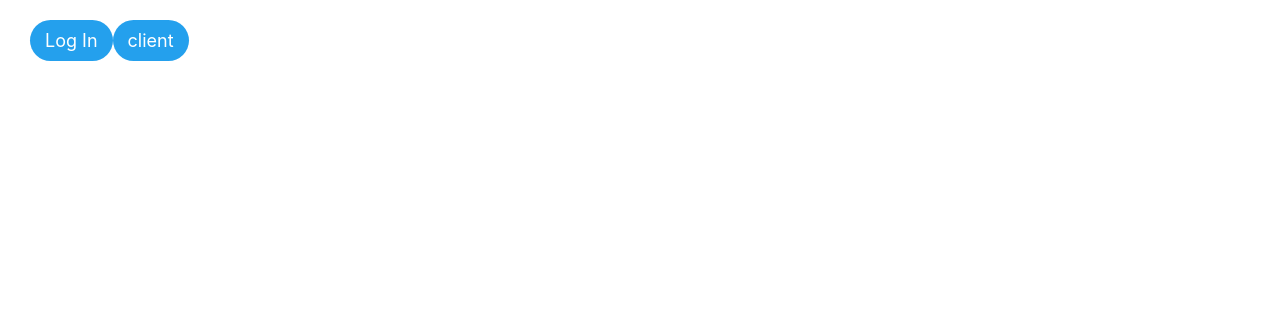
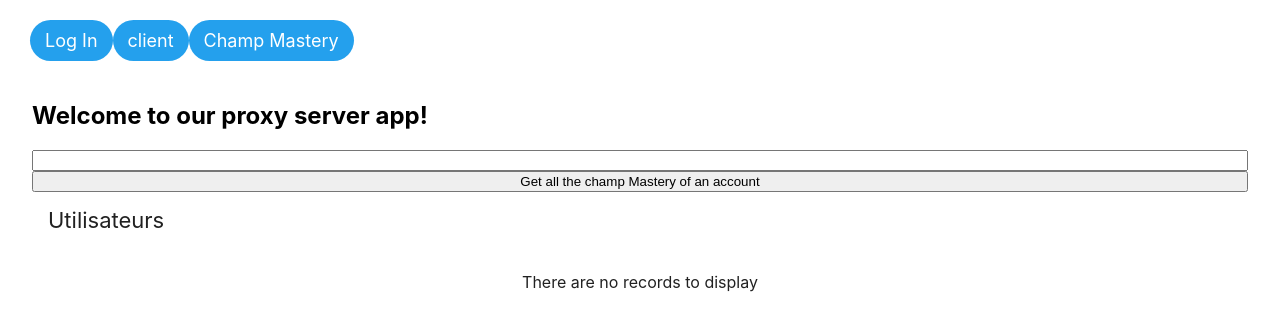
Before and after one commit to Benjamin0173/League, a React (Create React App) app: page /ChampMastery in a window 1280 px wide. Before the commit this address had no page. Shown: the top 330 px of the page. Built offline with nearby package versions, Linux system fonts and the light colour scheme.

Commit message:
four commit

```diff
--- /dev/null
+++ b/src/Component/ChampMastery.js
@@ -0,0 +1,133 @@
+import '../App.css'
+import React, { useState } from 'react'
+import axios from 'axios'
+import DataTable from 'react-data-table-component'
+import { Button } from '@mui/material'
+
+function ChampionMastery() {
+  const [searchText, setSearchText] = useState('')
+  const [champMastery, setChampMastery] = useState([])
+
+  const [selectedRows, setSelectedRows] = React.useState([])
+  const [toggleCleared, setToggleCleared] = React.useState(false)
+  const handleRowSelected = React.useCallback((state) => {
+    setSelectedRows(state.selectedRows)
+  }, [])
+
+  function getChampionMastery(event) {
+    //console.log(searchText)
+    axios
+      .get('http://localhost:4000/ChampionMastery', {
+        params: { username: { searchText } },
+      })
+      .then(function (response) {
+        setChampMastery(response.data)
+      })
+      .catch(function (error) {
+        console.log(error)
+      })
+  }
+  console.log(champMastery)
+
+  const columns = [
+    {
+      name: 'ID Champion',
+      selector: (row) => row.championId,
+    },
+    {
+      name: 'Champion level',
+      selector: (row) => row.championLevel,
+    },
+    {
+      name: 'Champion Point',
+      selector: (row) => row.championPoints,
+    },
+  ]
+
+  const handleChange = ({ selectedRows }) => {}
+
+  // eslint-disable-next-line react-hooks/exhaustive-deps
+  const Deleteall = async () => {
+    /* console.log(dataid, ID)
+    dataid.forEach(async (ID) => {
+      //await DeleteData(ID).then(() => Load())
+      console.log(dataid, ID)
+    })
+    ID = ''
+    /*setCivilité('')
+    setPrenom('')
+    setNom('')
+    setEmail('')
+    setTéléphone('')*/
+    /*Mots_de_Passe = ''
+    Formation = ''
+    setDataid([])
+    console.log(dataid, ID)
+    setToggleCleared(!toggleCleared)*/
+  }
+
+  const Update = () => {
+    /*setTimeout(function () {
+      let path = `/Information`
+      navigate(path)
+    }, 500)*/
+  }
+  const contextActions = React.useMemo(() => {
+    const handleDelete = () => {}
+
+    return (
+      <div>
+        <Button onClick={Update} color="primary" variant="contained">
+          See More
+        </Button>
+        <Button onClick={Deleteall} color="error" variant="contained">
+          Delete
+        </Button>
+      </div>
+    )
+  }, [Deleteall, champMastery, selectedRows, toggleCleared])
+
+  /* {champMastery.length !== 0 ? (
+        <>
+          {champMastery.map((champMasteryData, index) => (
+            <span id={index}>
+              <div>
+                <p>id Champion :{champMasteryData.championId}</p>
+                <p>Champion level : {champMasteryData.championLevel}</p>
+                <p>Champion point : {champMasteryData.championPoints}</p>
+                <br></br>
+              </div>
+            </span>
+          ))}
+        </>
+      ) : (
+        <>
+          <p>We have No Data!</p>
+        </>
+      )}*/
+  return (
+    <div className="App">
+      <h2>Welcome to our proxy server app!</h2>
+      <input
+        type="text"
+        onChange={(e) => setSearchText(e.target.value)}
+      ></input>
+      <button onClick={getChampionMastery}>
+        Get all the champ Mastery of an account
+      </button>
+      <DataTable
+        title="Utilisateurs"
+        columns={columns}
+        data={champMastery}
+        selectableRows
+        selectableRowsHighlight
+        contextActions={contextActions}
+        onSelectedRowsChange={(handleRowSelected, handleChange)}
+        clearSelectedRows={toggleCleared}
+        pagination
+      />
+    </div>
+  )
+}
+
+export default ChampionMastery
--- a/src/Component/Clients.js
+++ b/src/Component/Clients.js
@@ -7,6 +7,7 @@ function Client() {
   const [gameList, setgameList] = useState([])
 
   function getPlayerGames(event) {
+    //console.log(searchText)
     axios
       .get('http://localhost:4000/past5Games', {
         params: { username: { searchText } },
@@ -32,9 +33,8 @@ function Client() {
       </button>
       {gameList.length !== 0 ? (
         <>
-          <p>We have data!</p>
           {gameList.map((gameData, index) => (
-            <>
+            <span id={index}>
               <h2>Game {index + 1}</h2>
               <div>
                 {gameData.info.participants.map((data, participantIndex) => (
@@ -44,7 +44,7 @@ function Client() {
                   </p>
                 ))}
               </div>
-            </>
+            </span>
           ))}
         </>
       ) : (
--- a/src/Component/Header.js
+++ b/src/Component/Header.js
@@ -18,6 +18,9 @@ function Header() {
         <StyledLink to="/client" $isFullLink>
           client
         </StyledLink>
+        <StyledLink to="/ChampMastery" $isFullLink>
+          Champ Mastery
+        </StyledLink>
       </div>
     </NavContainer>
   )
--- a/src/index.js
+++ b/src/index.js
@@ -8,6 +8,7 @@ import Header from './Component/Header'
 import Connection from './Component/Connection'
 import Information from './Component/Information'
 import Client from './Component/Clients'
+import ChampionMastery from './Component/ChampMastery'
 
 import { BrowserRouter as Router, Route, Routes } from 'react-router-dom'
 
@@ -21,6 +22,7 @@ root.render(
         <Route path="/dashboard" element={<Dashboard />} />
         <Route path="/Information" element={<Information />} />
         <Route path="/client" element={<Client />} />
+        <Route path="/ChampMastery" element={<ChampionMastery />} />
       </Routes>
     </Router>
   </React.StrictMode>
```
